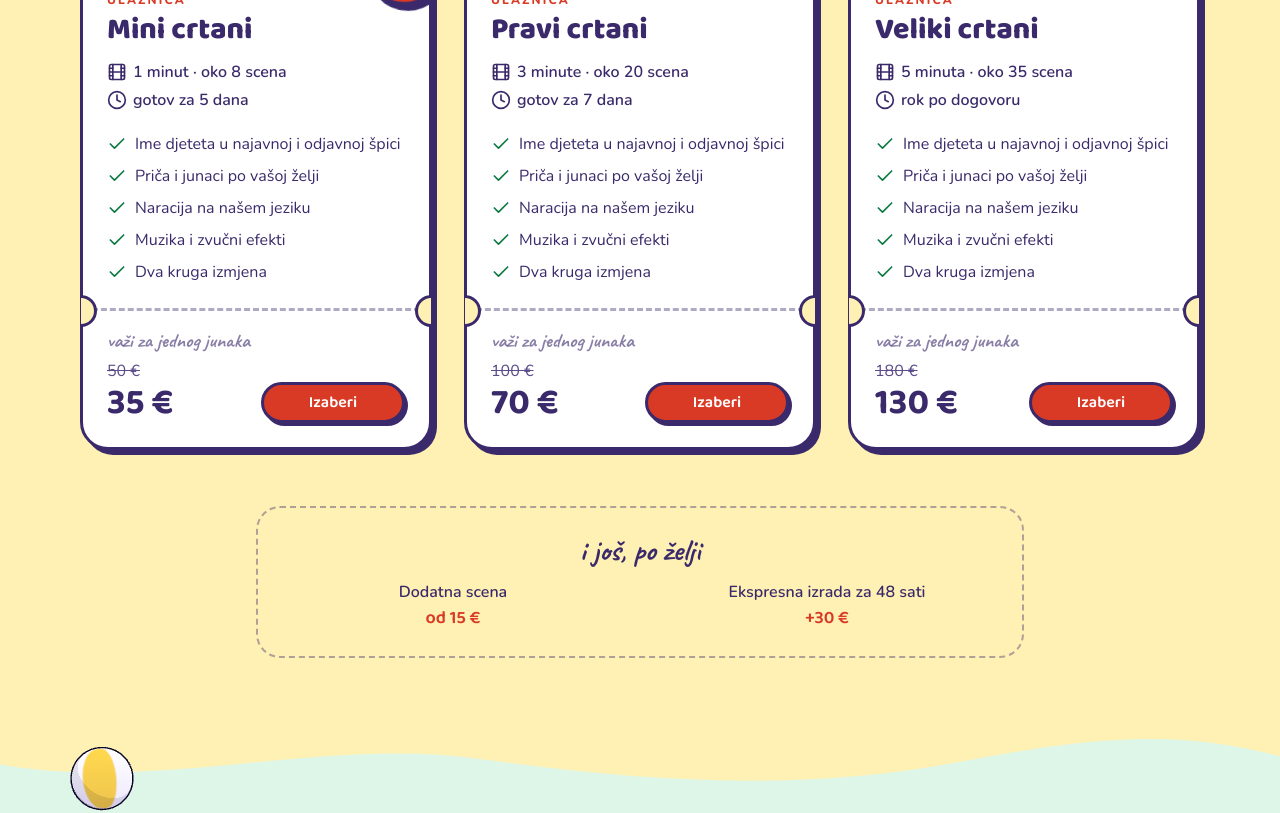
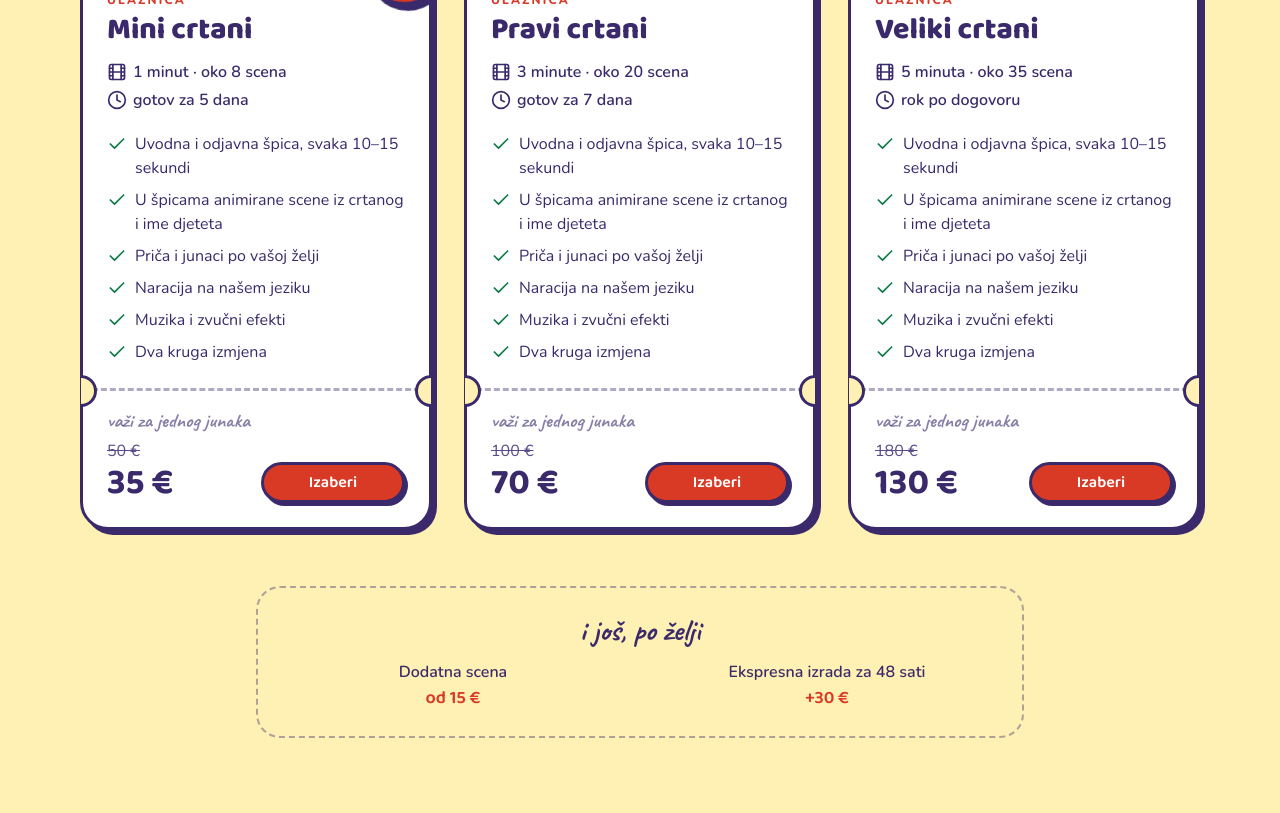
Before and after one commit to Toshkee/VakyKids, a Next.js app: page / in a window 1280 px wide. Shown: the part 4100-4913 px from the top of the page. Built offline with nearby package versions, Linux system fonts and the light colour scheme.

Commit message:
Say that every crtani has 10–15 s opening and closing titles
Both show animated scenes from the crtani and the child's name; the
packages list it and a new FAQ answer explains it.

```diff
--- a/src/config/site.ts
+++ b/src/config/site.ts
@@ -62,7 +62,8 @@ export type Package = {
 
 /* Every crtani includes the same things; only the length differs. */
 const included = [
-  "Ime djeteta u najavnoj i odjavnoj špici",
+  "Uvodna i odjavna špica, svaka 10–15 sekundi",
+  "U špicama animirane scene iz crtanog i ime djeteta",
   "Priča i junaci po vašoj želji",
   "Naracija na našem jeziku",
   "Muzika i zvučni efekti",
--- a/src/content/home.ts
+++ b/src/content/home.ts
@@ -35,6 +35,10 @@ export const faq = [
     a: "Mini crtani je gotov za 5 dana, a Pravi crtani za 7 dana. Ako vam treba brže, ekspresna izrada za 48 sati košta 30 € više.",
   },
   {
+    q: "Šta su uvodna i odjavna špica?",
+    a: "Svaki crtani počinje uvodnom špicom od 10 do 15 sekundi i završava se odjavnom špicom iste dužine, kao pravi crtani film. U obje su animirane scene iz vašeg crtanog, a ime djeteta se pojavi u naslovu i na kraju.",
+  },
+  {
     q: "Šta vam treba od mene?",
     a: "Ime i uzrast djeteta, šta voli (dinosaurusi, svemir, omiljena igračka…), nekoliko fotografija da bismo lik napravili sličnim i datum kada vam crtani treba. Ime, uzrast i šta voli upišete u formu na sajtu, a fotografije pošaljete kad vam se javimo.",
   },
```
